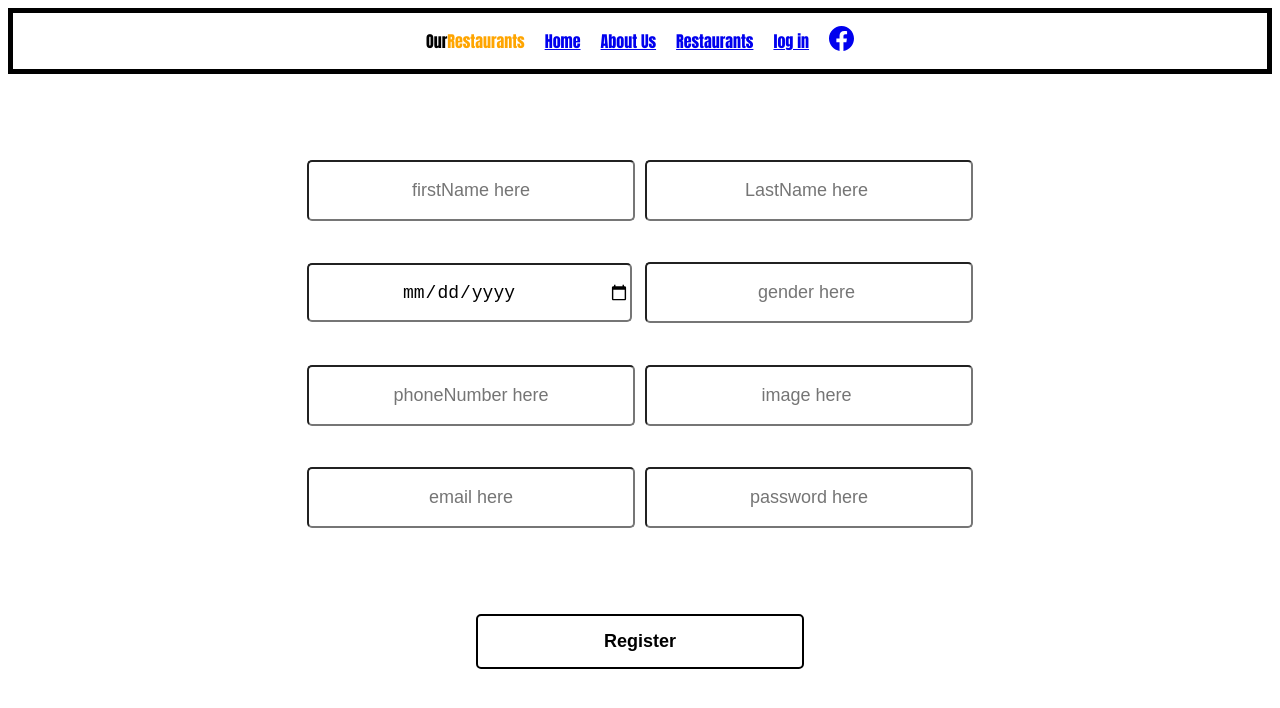
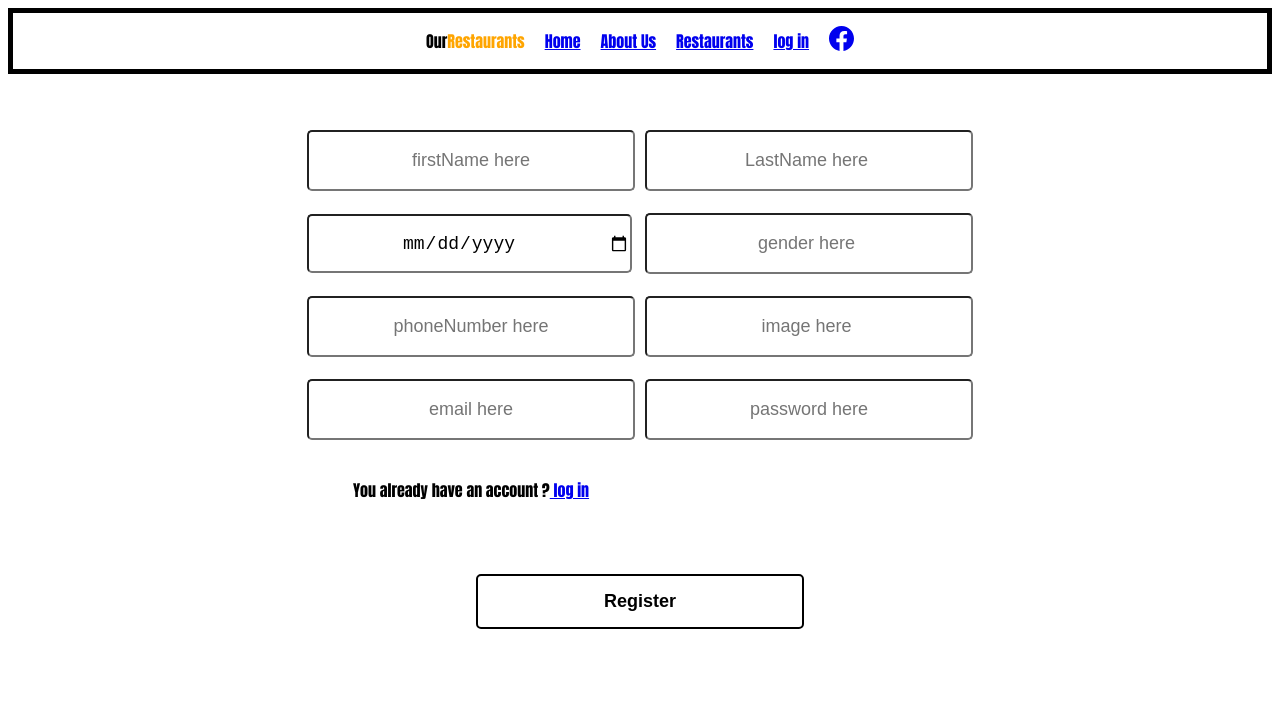
Before and after one commit to Hackers-Team4/MERAKI_Academy_Project_4, a React (Create React App) app in the folder frontend/: page /singUp in a window 1280 px wide. Shown: the top 708 px of the page. Built offline with nearby package versions, Linux system fonts and the light colour scheme.

Commit message:
edit signUp && login

```diff
--- a/frontend/src/components/signIn/signUp.css
+++ b/frontend/src/components/signIn/signUp.css
@@ -1,6 +1,6 @@
 .allInput {
   z-index: 1;
-  margin:70px auto;
+  margin:50px auto;
   width: 800px;
   height: 400px;
   display: grid;
--- a/frontend/src/components/signIn/signUp.js
+++ b/frontend/src/components/signIn/signUp.js
@@ -10,11 +10,9 @@ const Register = ()=>{
 
     const [firstName,setfirstName]=useState("");
     const [LastName,setLastName]=useState("");
-    const [country,setcountry]=useState("");
     const [dateOfBirth,setdateOfBirth]=useState("");
     const [gender,setgender]=useState("");
     const [phoneNumber,setphoneNumber]=useState("");
-    const [location,setlocation]=useState("");
     const [image,setimage]=useState("");
     const [email,setemail]=useState("");
     const [password,setpassword]=useState("");
@@ -22,7 +20,7 @@ const Register = ()=>{
     const [stata1, setStata1] = useState(false);
 
     const cheakRegiste  =()=>{
-    const newUser={ firstName, LastName, country, dateOfBirth, gender, phoneNumber, location,
+    const newUser={ firstName, LastName,  dateOfBirth, gender, phoneNumber,
         image, email, password};
       axios.post(`http://localhost:5000/register` , newUser)
        .then((response)=>{
@@ -76,6 +74,7 @@ const Register = ()=>{
             setpassword(e.target.value)
           }}/>
 
+          <din  className="singUp"><p>You already have an account ?<span><Link to="/login"> log in</Link></span></p> </din>
 
 
         </div>
```
Also changed, not shown: 1 other file (tests, documents, lock files or other folders).
